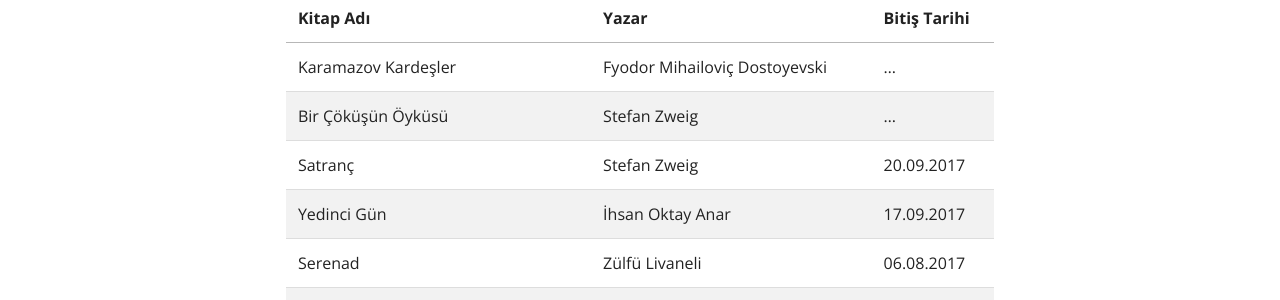
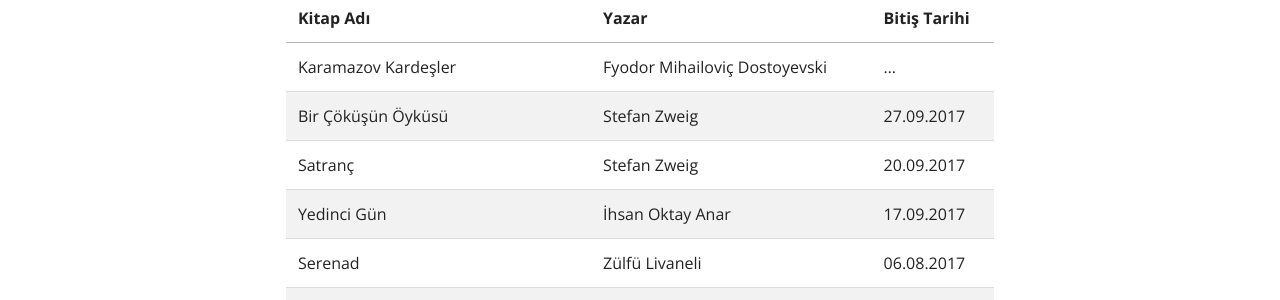
Before and after one commit to ecylmz/ecylmz.github.io, a Jekyll site: the page built from books/index.md, in a window 1280 px wide. Shown: the part 392-692 px from the top of the page. Built offline with Jekyll 4.4.1, drawn with Linux system fonts in a browser that asks for light colours; nearby versions of some CDN libraries.

Commit message:
kitap: bir çöküşün öyküsü

```diff
--- a/books/index.md
+++ b/books/index.md
@@ -14,7 +14,7 @@ kitapların listesini blogumda yayınlamaya çalışacağım.
 | Kitap Adı                    | Yazar                         | Bitiş Tarihi   |
 | -----------                  | -------                       | -------------- |
 | Karamazov Kardeşler          | Fyodor Mihailoviç Dostoyevski | ...            |
-| Bir Çöküşün Öyküsü           | Stefan Zweig                  | ...            |
+| Bir Çöküşün Öyküsü           | Stefan Zweig                  | 27.09.2017     |
 | Satranç                      | Stefan Zweig                  | 20.09.2017     |
 | Yedinci Gün                  | İhsan Oktay Anar              | 17.09.2017     |
 | Serenad                      | Zülfü Livaneli                | 06.08.2017     |
```
